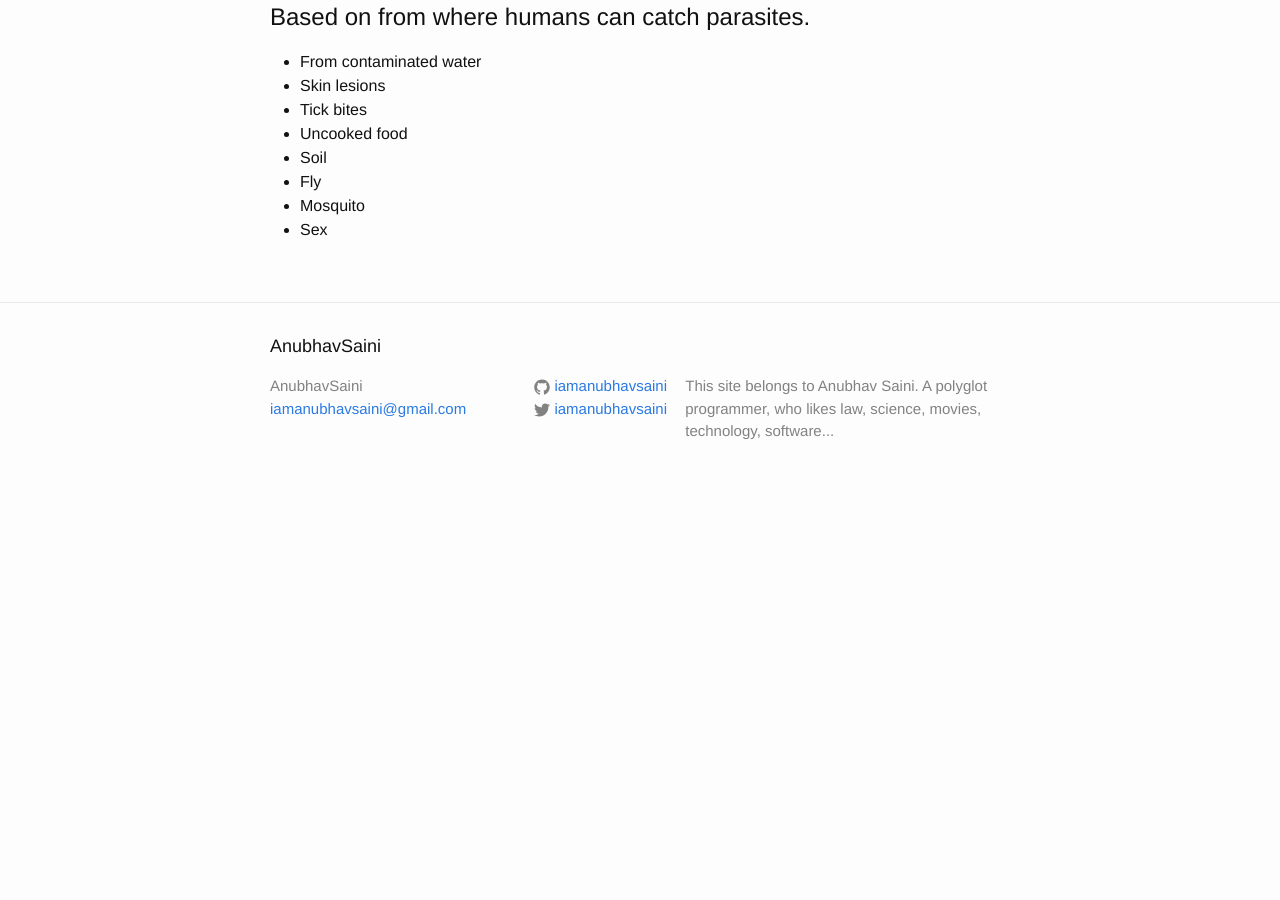
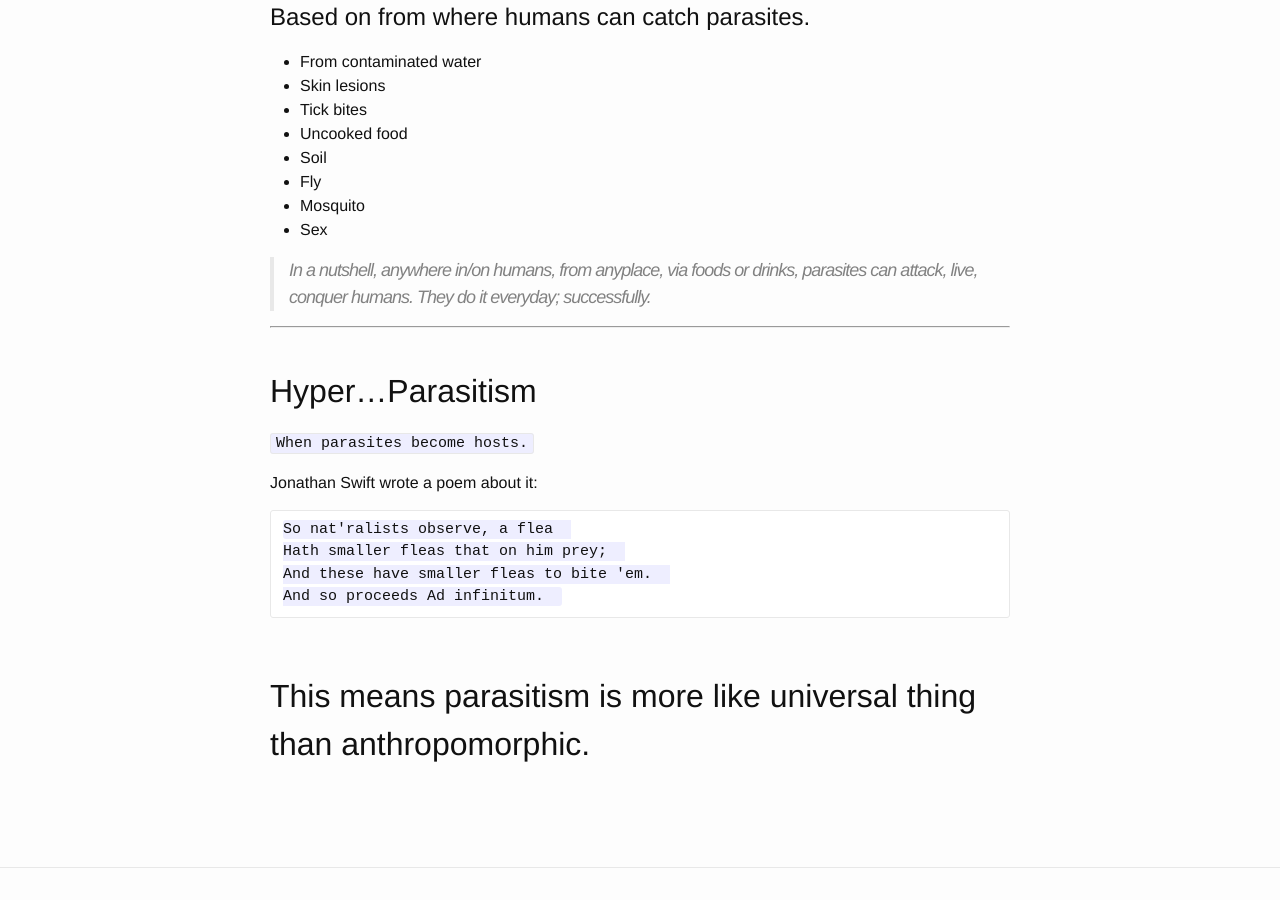
Before and after one commit to IAmAnubhavSaini/iamanubhavsaini.github.io, a Jekyll site: the page built from _posts/2015-10-07-Parasites.markdown, in a window 1280 px wide and 900 px high, scrolled down 1782 px. Built offline with Jekyll 4.4.1, drawn with Linux system fonts in a browser that asks for light colours; before the commit the page ends 2285 px from its top, so only the background shows below that.

Commit message:
Parasites story continues. A little bit of changes made in index page.

```diff
--- a/_posts/2015-10-07-Parasites.markdown
+++ b/_posts/2015-10-07-Parasites.markdown
@@ -77,3 +77,30 @@ Based on from where humans can catch parasites.
 - Fly
 - Mosquito
 - Sex
+
+
+>In a nutshell, anywhere in/on humans, from anyplace, via foods or drinks, parasites can attack, live, conquer humans. They do it everyday; successfully.
+
+---
+
+&nbsp;
+
+Hyper...Parasitism
+-
+
+`When parasites become hosts.`
+
+Jonathan Swift wrote a poem about it:
+
+    So nat'ralists observe, a flea
+    Hath smaller fleas that on him prey;
+    And these have smaller fleas to bite 'em.
+    And so proceeds Ad infinitum.
+
+&nbsp;
+
+This means parasitism is more like universal thing than anthropomorphic.
+---
+
+
+&nbsp;
```
Also changed, not shown: index.html (+4 -3 lines).
